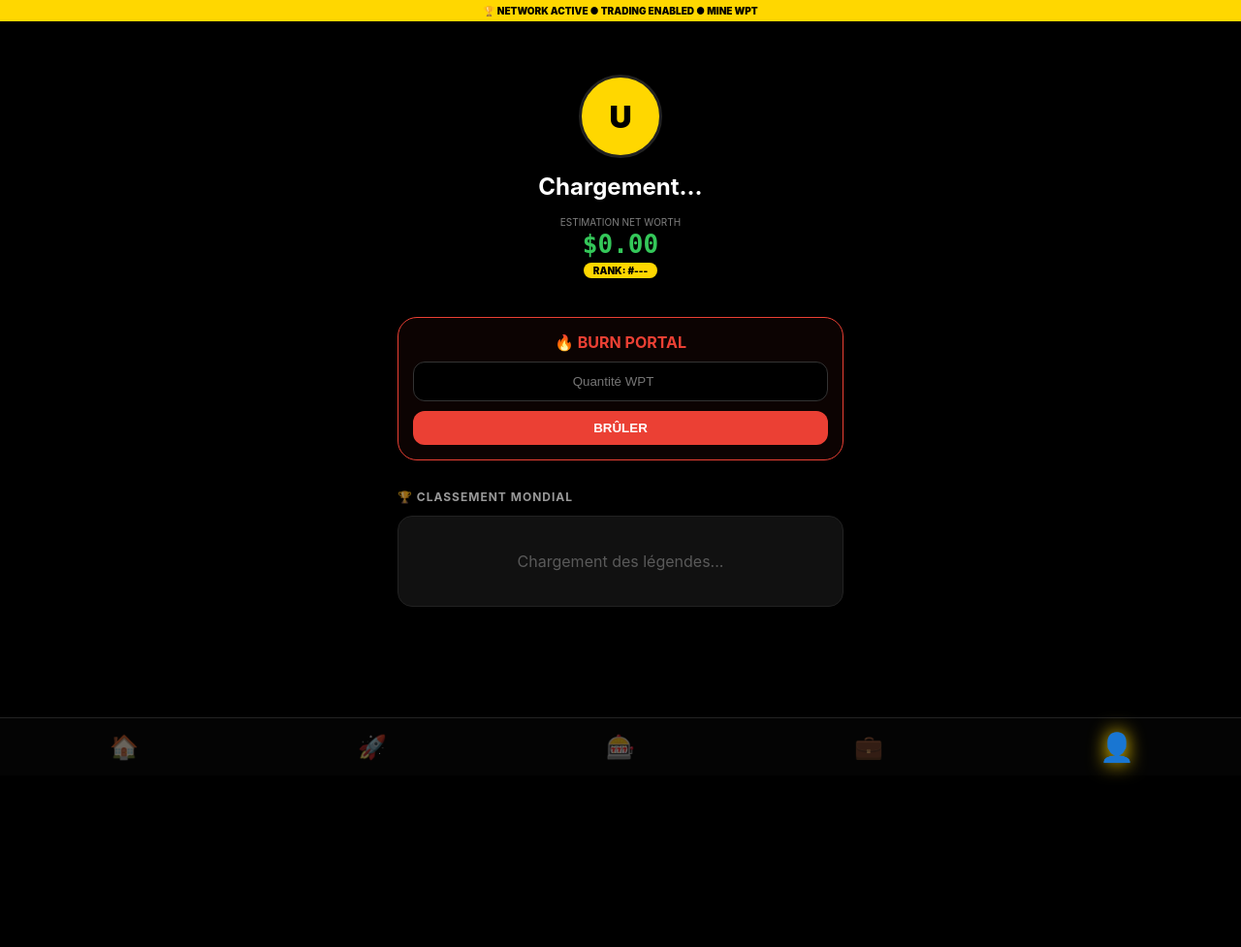
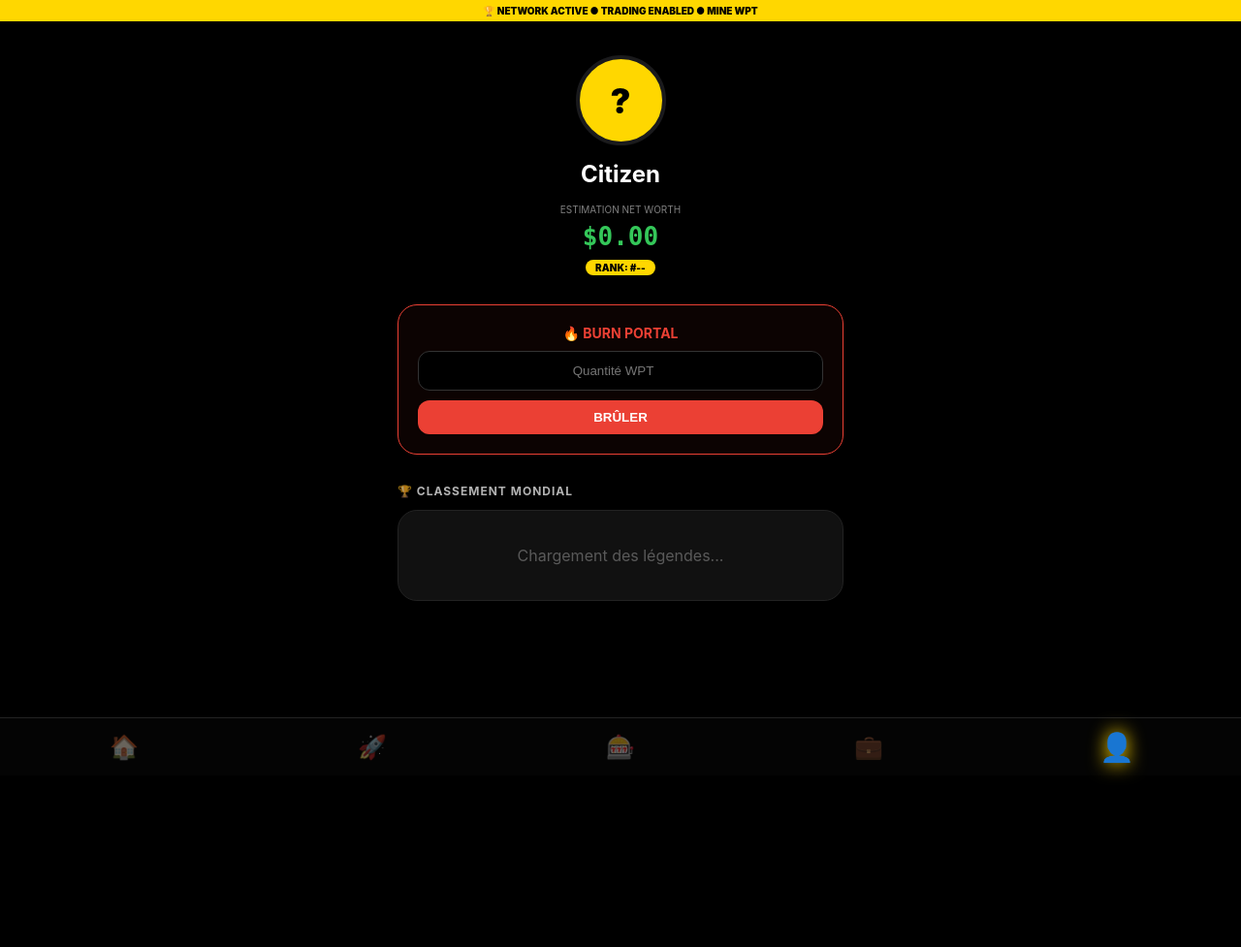
Before and after one commit to Agadoom/VEOS, a FastAPI app: page / in a window 1280 px wide, after a click that opens the changed part. Shown: the whole page at 97% size. Before the commit the page ends 801 px from the top, so only its background shows below. Run offline with FastAPI, Linux system fonts and the light colour scheme; parts of the project's set-up code (start-up, migrations or seed data) failed here and were passed over; some libraries are stand-ins or nearby versions.

Commit message:
Update mine.html

```diff
--- a/templates/mine.html
+++ b/templates/mine.html
@@ -263,29 +263,29 @@
 
 
 
-<div id="p-profil" class="page" style="display:none; min-height: 100vh; background: #000; color: white;">
-    <div style="text-align:center; padding: 40px 20px;">
-        <div id="prof-initials" style="width:80px; height:80px; background:var(--gold); border-radius:50%; margin:0 auto 15px; display:flex; align-items:center; justify-content:center; color:#000; font-weight:900; font-size:32px; border: 3px solid #222;">U</div>
-        <h2 id="prof-name" style="margin:0;">Chargement...</h2>
+<div id="p-profil" class="page" style="display:none; padding: 20px; background: #000; min-height: 100vh;">
+    <div style="text-align:center; padding-bottom: 30px;">
+        <div id="prof-initials" style="width:85px; height:85px; background: var(--gold); border-radius:50%; margin:0 auto 15px; display:flex; align-items:center; justify-content:center; color:#000; font-weight:900; font-size:35px; border: 4px solid #1a1a1c;">?</div>
+
+        <h2 id="prof-name" style="margin:0; color: white;">Citizen</h2>
+
         <div style="margin-top:10px;">
-            <small style="opacity:0.5; font-size:10px; text-transform:uppercase;">Estimation Net Worth</small>
-            <h1 id="usd-val" style="color:var(--green); margin:0; font-family:monospace;">$0.00</h1>
-            <span id="prof-rank" style="background:var(--gold); color:black; padding:2px 10px; border-radius:10px; font-size:10px; font-weight:900;">RANK: #---</span>
+            <small style="opacity:0.5; font-size:10px; text-transform: uppercase;">ESTIMATION NET WORTH</small>
+            <h1 id="usd-val" style="color:var(--green); margin:5px 0; font-family: monospace;">$0.00</h1>
+            <span id="prof-rank" style="background:var(--gold); color:black; padding:2px 10px; border-radius:10px; font-size:10px; font-weight:900;">RANK: #--</span>
         </div>
     </div>
 
-    <div style="padding: 0 20px;">
-        <div class="card" style="background:rgba(235, 64, 52, 0.05); border:1px solid #eb4034; flex-direction:column; padding:15px; gap:10px;">
-            <b style="color:#eb4034;">🔥 BURN PORTAL</b>
-            <input type="number" id="burn-amount" placeholder="Quantité WPT" class="l-input" style="text-align:center; margin:0;">
-            <button class="btn" style="background:#eb4034; color:white; width:100%;" onclick="executeBurn()">BRÛLER</button>
-        </div>
+    <div class="card" style="background: rgba(235, 64, 52, 0.05); border: 1px solid #eb4034; flex-direction:column; padding:20px; gap:10px;">
+        <h3 style="color:#eb4034; margin:0; font-size: 14px; text-align:center;">🔥 BURN PORTAL</h3>
+        <input type="number" id="burn-amount" class="l-input" placeholder="Quantité WPT" style="text-align:center; margin:0;">
+        <button class="btn" style="background:#eb4034; color:white; width:100%; font-weight:bold;" onclick="executeBurn()">BRÛLER</button>
+    </div>
 
-        <div style="margin-top:30px; padding-bottom:100px;">
-            <h3 style="font-size:12px; opacity:0.6; text-transform:uppercase; letter-spacing:1px;">🏆 Classement Mondial</h3>
-            <div id="leaderboard" style="background: #111; border-radius: 15px; border: 1px solid #222; margin-top:10px;">
-                <p style="text-align:center; padding:20px; opacity:0.3;">Chargement des légendes...</p>
-            </div>
+    <div style="margin-top: 30px; padding-bottom: 100px;">
+        <h3 style="font-size: 12px; text-transform: uppercase; letter-spacing: 1px; opacity:0.7;">🏆 CLASSEMENT MONDIAL</h3>
+        <div id="leaderboard" style="background:#111; border-radius:20px; border:1px solid #222; overflow:hidden; margin-top:10px;">
+            <p style="text-align:center; padding:20px; opacity:0.3;">Chargement des légendes...</p>
         </div>
     </div>
 </div>
```
